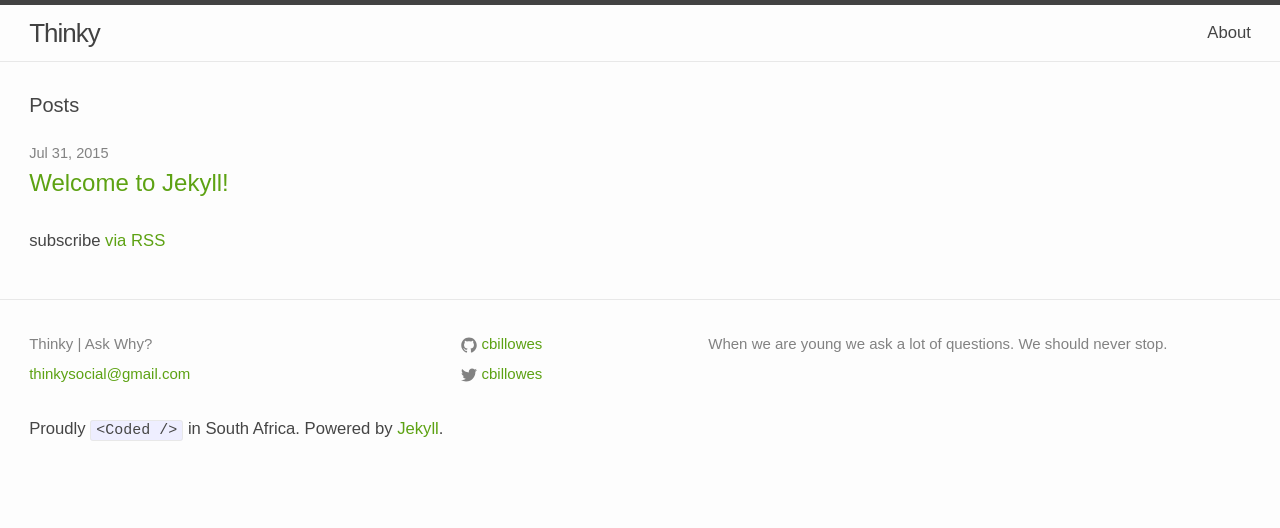
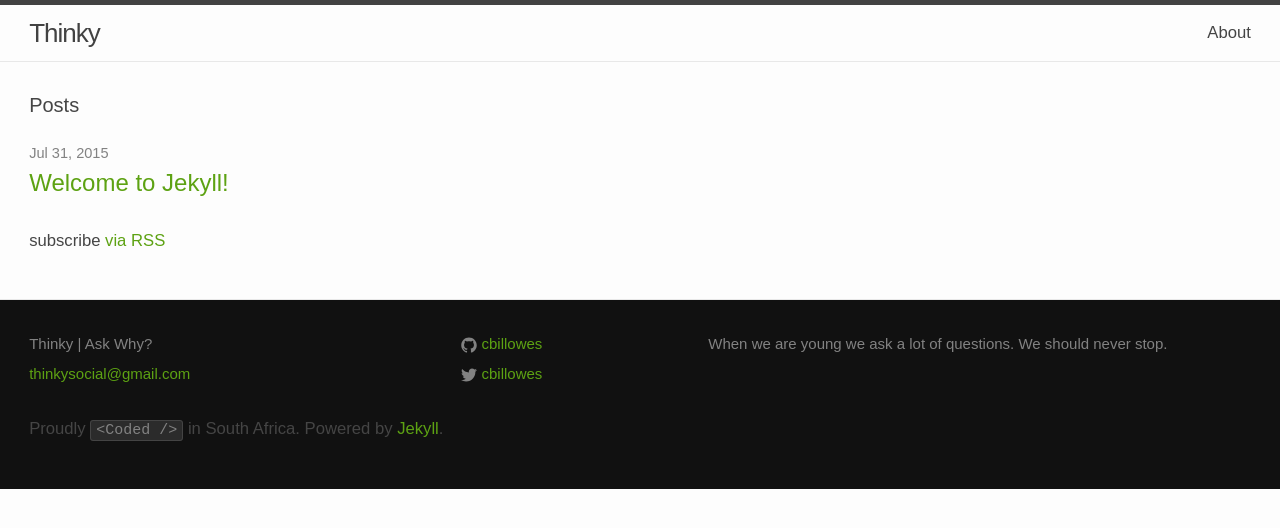
Before and after one commit to cbillowes/thinky, a Jekyll site: the page built from index.html, in a window 1280 px wide. Shown: the top 528 px of the page. Built offline with Jekyll 4.4.1, drawn with Linux system fonts in a browser that asks for light colours.

Commit message:
Updated footer styling.

```diff
--- a/_sass/_layout.scss
+++ b/_sass/_layout.scss
@@ -94,17 +94,18 @@
 .site-footer {
     border-top: 1px solid $grey-color-light;
     padding: $spacing-unit 0;
-}
-
-.footer-heading {
-    font-size: 18px;
-    margin-bottom: $spacing-unit / 2;
-}
+    background-color: $footer-background-color;
 
     .contact-list,
     .social-media-list {
         list-style: none;
         margin-left: 0;
+    }
+
+    code {
+      border-color: lighten($footer-background-color, 20%);
+      background-color: lighten($footer-background-color, 10%);
+      color: $grey-color;
     }
 
     .footer-col-wrapper {
@@ -153,6 +154,7 @@
             float: none;
             width: -webkit-calc(100% - (#{$spacing-unit} / 2));
             width:         calc(100% - (#{$spacing-unit} / 2));
+        }
     }
 }
 
--- a/css/main.scss
+++ b/css/main.scss
@@ -20,9 +20,10 @@ $grey-color-dark:             darken($grey-color, 25%);
 
 // Width of the content area
 $content-width:               1600px;
-
 $on-palm:                     600px;
 $on-laptop:                   800px;
+
+$footer-background-color:     #111;
 
 // Using media queries with like this:
 // @include media-query($on-palm) {
```
Lines whose indentation alone changed are shown as unchanged.
